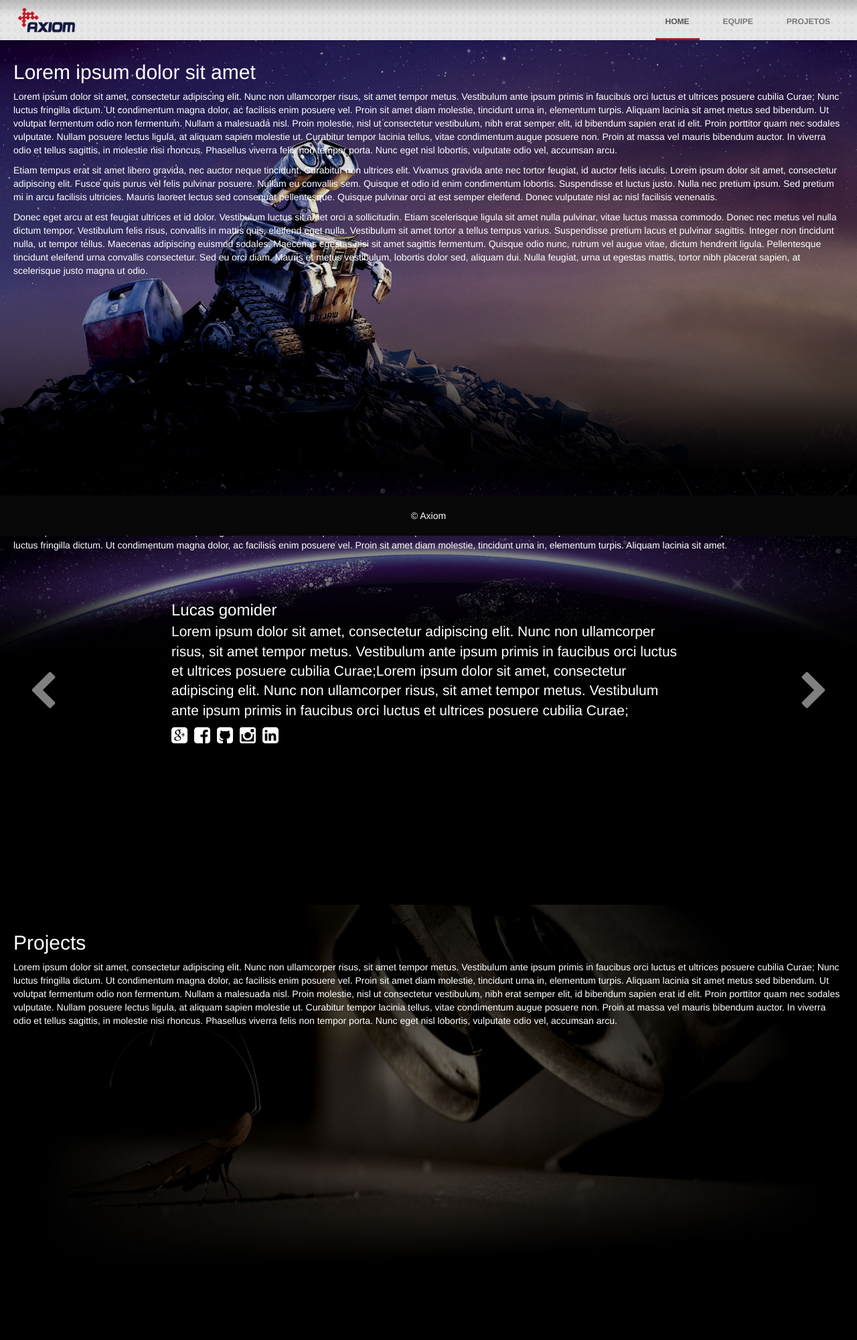
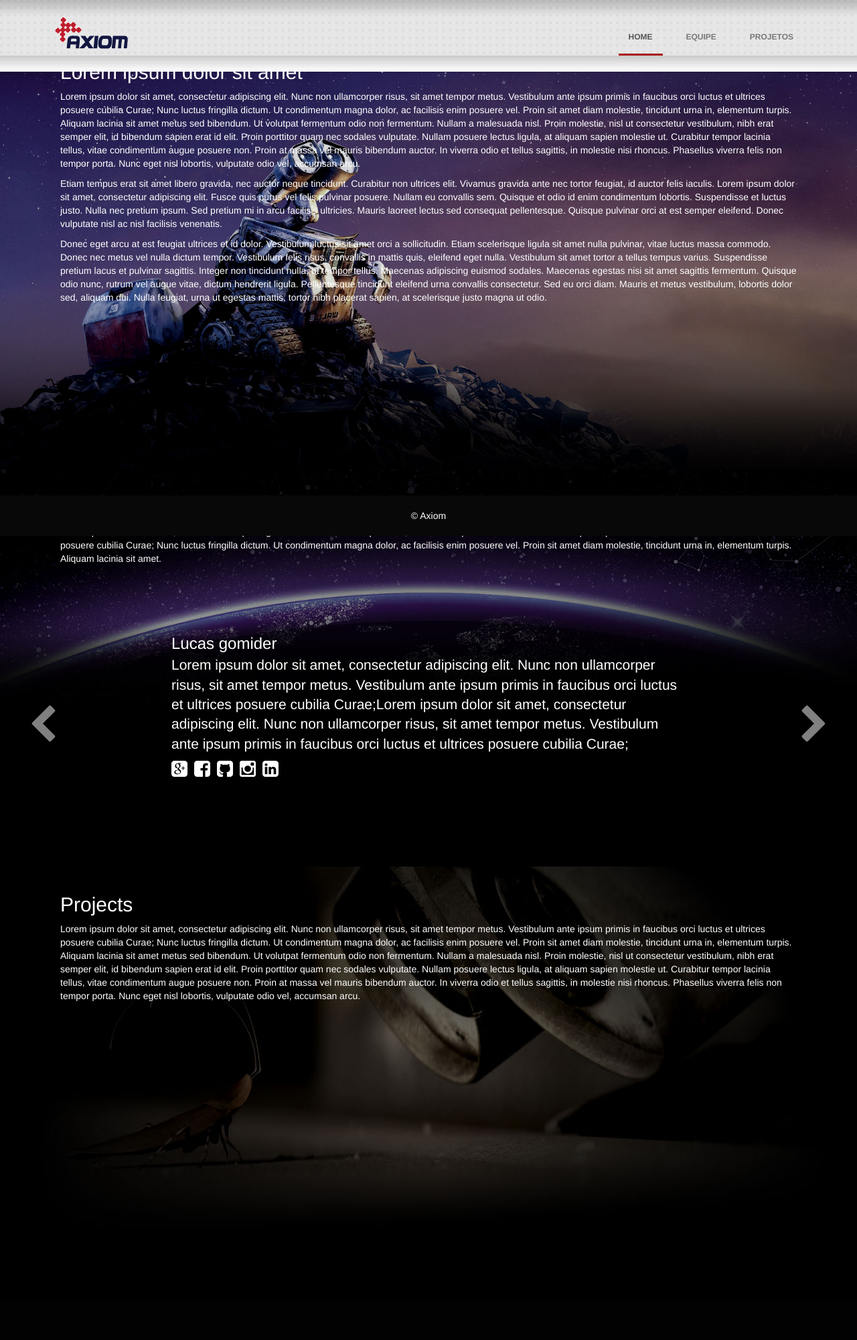
Before and after one commit to gabrielsecani/php_axiom_site, a PHP site: page / in a window 1280 px wide. Shown: the whole page at 67% size. After the commit the page ends 1787 px from the top, so only its background shows below. Run offline with PHP 8.4, Linux system fonts and the light colour scheme; some libraries are stand-ins or nearby versions.

Commit message:
centralizing content and small changes

```diff
--- a/css/style.css
+++ b/css/style.css
@@ -7,20 +7,23 @@ html{
     background-color:#000;
 }
 #Navbar{
-  background: url(../images/bg_nav.png) #fff repeat-x;
+  background: url(../images/bg_nav.png)   repeat-x;
+  min-height: 107px;
+}
+.in{
+  background: #e7e7e7;
 }
 .navbar {
   border:0;
 }
+.navbar-nav{
+  margin:23px 0
+}
 .navbar-brand{
   float:none;
   display: block;
-  margin:10px 10px 0 !important;
+  margin:24px 10px 0 !important;
   padding: 0;
-}
-
-.navbar-brand img{
-  width: 88px
 }
 
 .navbar-nav > li {
@@ -43,7 +46,7 @@ html{
   box-shadow:none !important;
 }
 .navbar-toggle{
-  margin-top: 19px;
+  margin-top: 43px;
 }
 
 .parallax{
@@ -72,7 +75,6 @@ html{
 .content{
     padding:20px 0px;
     color: #fff;
-    min-height: 650px;
 }
 .content > h2,
 .content > p {
--- a/index.html
+++ b/index.html
@@ -15,7 +15,7 @@
 <body>
 <nav id="Navbar" class="navbar navbar-default navbar-fixed-top" role="navigation">
     <!-- Brand and toggle get grouped for better mobile display -->
-    <div class="container-fluid">
+    <div class="container">
         <div class="navbar-header">
             <button type="button" class="navbar-toggle" data-toggle="collapse" data-target="#navbarCollapse">
                 <span class="sr-only">Toggle navigation</span>
@@ -37,7 +37,8 @@
 </nav>
 <div class="container-fluid">
     <div class="parallax div1" data-divisor="1">
-        <div class="content">
+        <div class="container">
+            <div class="content" style="min-height: 650px;">
                 <h2>Lorem ipsum dolor sit amet</h2>
                 <p>
                     Lorem ipsum dolor sit amet, consectetur adipiscing elit. Nunc non ullamcorper risus, sit amet tempor metus. Vestibulum ante ipsum primis in faucibus orci luctus et ultrices posuere cubilia Curae; Nunc luctus fringilla dictum. Ut condimentum magna dolor, ac facilisis enim posuere vel. Proin sit amet diam molestie, tincidunt urna in, elementum turpis. Aliquam lacinia sit amet metus sed bibendum. Ut volutpat fermentum odio non fermentum. Nullam a malesuada nisl. Proin molestie, nisl ut consectetur vestibulum, nibh erat semper elit, id bibendum sapien erat id elit. Proin porttitor quam nec sodales vulputate. Nullam posuere lectus ligula, at aliquam sapien molestie ut. Curabitur tempor lacinia tellus, vitae condimentum augue posuere non. Proin at massa vel mauris bibendum auctor. In viverra odio et tellus sagittis, in molestie nisi rhoncus. Phasellus viverra felis non tempor porta. Nunc eget nisl lobortis, vulputate odio vel, accumsan arcu.
@@ -51,13 +52,17 @@
                 </p>
             </div>
         </div>
+    </div>
 
     <div class="parallax div2" data-divisor="2">
+        <div class="container">
             <div class="content">
                 <h2>Team</h2>
                 <p>
                     Lorem ipsum dolor sit amet, consectetur adipiscing elit. Nunc non ullamcorper risus, sit amet tempor metus. Vestibulum ante ipsum primis in faucibus orci luctus et ultrices posuere cubilia Curae; Nunc luctus fringilla dictum. Ut condimentum magna dolor, ac facilisis enim posuere vel. Proin sit amet diam molestie, tincidunt urna in, elementum turpis. Aliquam lacinia sit amet.
                 </p>
+            </div>
+        </div>
             <div id="myCarousel" class="carousel slide" data-ride="carousel" data-interval="false">
               <div class="carousel-inner">
                 <div class="item active">
@@ -110,14 +115,15 @@
               <a class="right carousel-control" href="#myCarousel" role="button" data-slide="next"><i class="fa fa-chevron-right fa-3x"></i></a>
             </div>
     </div>
-    </div>
 
     <div class="parallax div3" data-divisor="3">
-        <div class="content">
+        <div class="container">
+            <div class="content" style="min-height: 650px;">
                 <h2>Projects</h2>
                 <p>
                     Lorem ipsum dolor sit amet, consectetur adipiscing elit. Nunc non ullamcorper risus, sit amet tempor metus. Vestibulum ante ipsum primis in faucibus orci luctus et ultrices posuere cubilia Curae; Nunc luctus fringilla dictum. Ut condimentum magna dolor, ac facilisis enim posuere vel. Proin sit amet diam molestie, tincidunt urna in, elementum turpis. Aliquam lacinia sit amet metus sed bibendum. Ut volutpat fermentum odio non fermentum. Nullam a malesuada nisl. Proin molestie, nisl ut consectetur vestibulum, nibh erat semper elit, id bibendum sapien erat id elit. Proin porttitor quam nec sodales vulputate. Nullam posuere lectus ligula, at aliquam sapien molestie ut. Curabitur tempor lacinia tellus, vitae condimentum augue posuere non. Proin at massa vel mauris bibendum auctor. In viverra odio et tellus sagittis, in molestie nisi rhoncus. Phasellus viverra felis non tempor porta. Nunc eget nisl lobortis, vulputate odio vel, accumsan arcu.
                 </p>
+            </div>
         </div>
     </div>
 </div>
```
Lines whose indentation alone changed are shown as unchanged.
